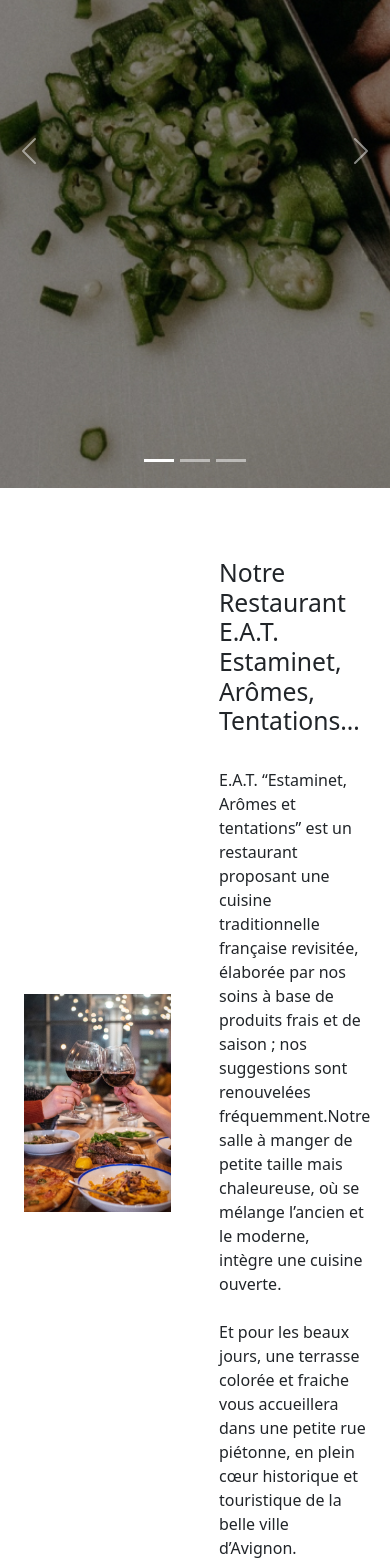
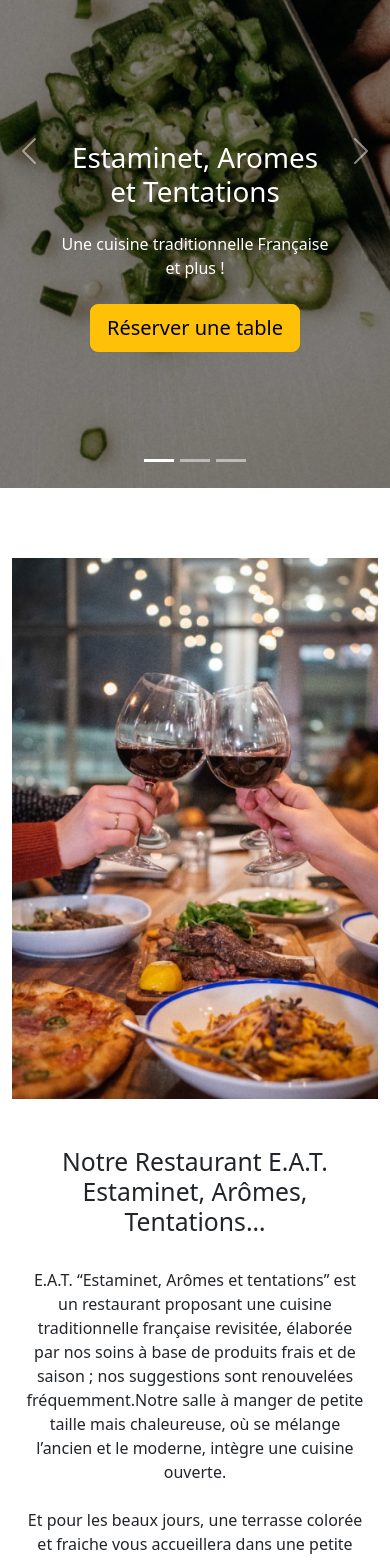
Before and after one commit to anastasiiaal/eat-site, a React (Vite) app: page / in a window 390 px wide. Shown: the part 260-1820 px from the top of the page. Built offline with nearby package versions, Linux system fonts and the light colour scheme.

Commit message:
carousel text fixed + readme upd

```diff
--- a/src/pages/Accueil.jsx
+++ b/src/pages/Accueil.jsx
@@ -23,7 +23,7 @@ export default function Accueil() {
                 <div className="carousel-inner">
                     <div className="carousel-item active" data-bs-interval="5000">
                         <img src={carouselOne} className="d-block w-100" alt="Préparation des plats" />
-                        <div className="carousel-caption d-none d-md-block">
+                        <div className="mb-5 mb-md-0 carousel-caption">
                             <h1>Estaminet, Aromes et Tentations</h1>
                             <p className="my-4">Une cuisine traditionnelle Française et plus !</p>
                             <a href="." type="button" className="btn btn-warning mb-5 btn-lg">Réserver une table</a>
@@ -31,7 +31,7 @@ export default function Accueil() {
                     </div>
                     <div className="carousel-item" data-bs-interval="5000">
                         <img src={carouselTwo} className="d-block w-100" alt="Assiettes servies" />
-                        <div className="carousel-caption d-none d-md-block">
+                        <div className="mb-5 mb-md-0 carousel-caption">
                             <h1>Estaminet, Aromes et Tentations</h1>
                             <p className="my-4">Patricia & Sébastien vous souhaitent la BIENVENUE !</p>
                             <a href="." type="button" className="btn btn-warning mb-5 btn-lg">Réserver une table</a>
@@ -39,7 +39,7 @@ export default function Accueil() {
                     </div>
                     <div className="carousel-item" data-bs-interval="5000">
                         <img src={carouselThree} className="d-block w-100" alt="Assiette des pâtes" />
-                        <div className="carousel-caption d-none d-md-block">
+                        <div className="mb-5 mb-md-0 carousel-caption">
                             <h1>Estaminet, Aromes et Tentations</h1>
                             <p className="my-4">On vous attend pour partager un vrai goût provençal</p>
                             <a href="." type="button" className="btn btn-warning mb-5 btn-lg">Réserver une table</a>
@@ -58,10 +58,10 @@ export default function Accueil() {
 
             <div className="container container-p text-center">
                 <div className="row g-16 d-flex align-items-center">
-                    <div className="col-6 px-4">
+                    <div className="col-12 col-md-6 px-md-4">
                         <img src={glasses} alt="Verres" className="img-fluid" />
                     </div>
-                    <div className="col-6 px-4 text-wrapper text-start">
+                    <div className="col-12 col-md-6 px-4 text-wrapper text-md-start pt-5 pt-md-0">
                         <h2>Notre Restaurant E.A.T. Estaminet, Arômes, Tentations…</h2>
                         <p className="py-4">
                             E.A.T. “Estaminet, Arômes et tentations” est un restaurant proposant une cuisine traditionnelle française revisitée, élaborée par nos soins à base de produits frais et de saison ; nos suggestions sont renouvelées fréquemment.Notre salle à manger de petite taille mais chaleureuse, où se mélange l’ancien et le moderne, intègre une cuisine ouverte.
@@ -77,7 +77,6 @@ export default function Accueil() {
             <section className="craft image-galery">
                 <div className="container container-p">
                     <h2 className="text-center mb-4">Galerie photo</h2>
-                    {/* <div className="image-wrapper"> */}
                     <div className="d-flex gap-4 flex-wrap justify-content-center img-grid-row h">
                         <div className="img-box g-col-4">
                             <img src={img1} alt="Galery image" />
@@ -108,7 +107,6 @@ export default function Accueil() {
                             <img src={img8} alt="Galery image" />
                         </div>
                     </div>
-                    {/* </div> */}
                 </div>
             </section>
         </>
--- a/src/scss/components/_header.scss
+++ b/src/scss/components/_header.scss
@@ -1,3 +1,5 @@
-.logo {
-    margin-right: 30px;
+header {
+    .logo {
+        margin-right: 30px;
+    }
 }
```
Also changed, not shown: src/scss/pages/_accueil.scss (+6 -1 lines), src/scss/components/_footer.scss (line endings or trailing spaces), src/scss/styles.css, 2 other files (tests, documents, lock files or other folders). Lines whose indentation alone changed are shown as unchanged.
